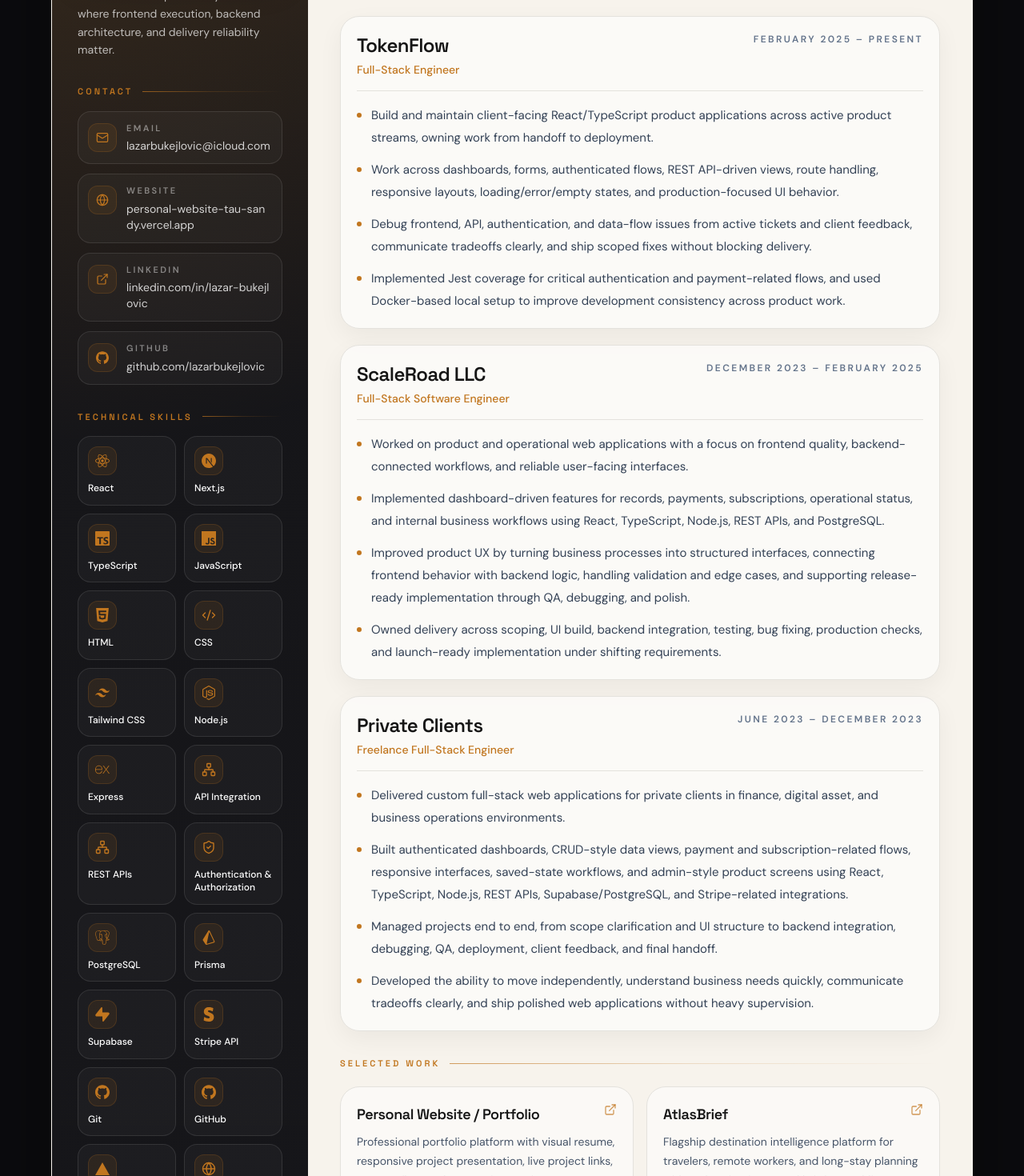
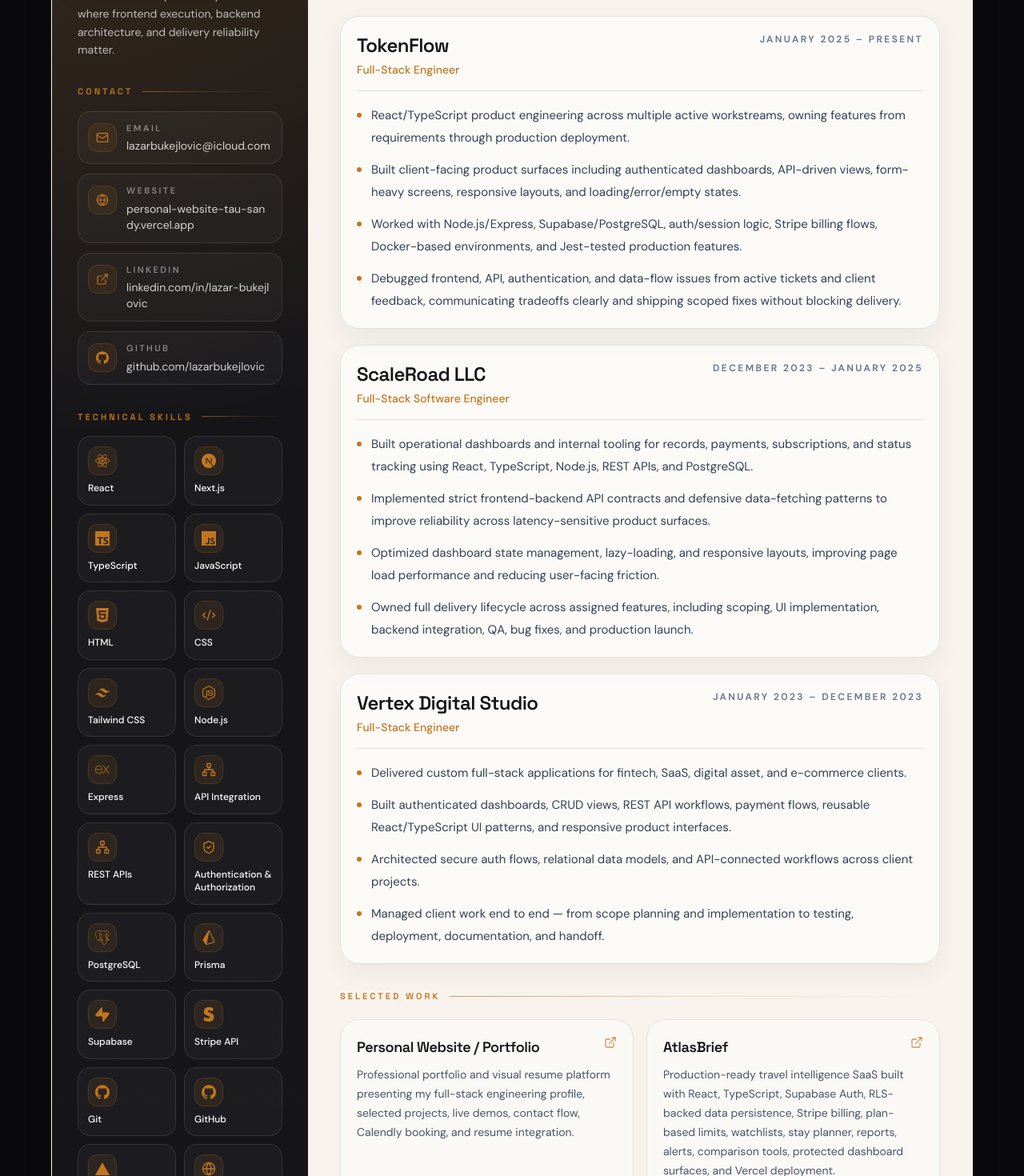
Before and after one commit to lazarbukejlovic/personal-website, a React (Vite) app: page /resume in a window 1280 px wide. Shown: the part 520-1990 px from the top of the page at 80% size. Built offline with nearby package versions, Linux system fonts and the light colour scheme; the HTML template or start-up script is replaced by a standard one.

Commit message:
Update website resume content

```diff
--- a/src/components/ExperienceSection.tsx
+++ b/src/components/ExperienceSection.tsx
@@ -14,42 +14,42 @@ const EXPERIENCE: ExperienceEntry[] = [
   {
     company: "TokenFlow",
     title: "Full-Stack Engineer",
-    period: "February 2025 – Present",
+    period: "January 2025 – Present",
     image: "/images/tokenflow-logo.png",
     imageAlt: "TokenFlow logo",
     logoHref: "https://www.atom.com/name/TokenFlow.ai",
     points: [
-      "Build and maintain client-facing React/TypeScript product applications across active product streams, owning work from handoff to deployment.",
-      "Work across dashboards, forms, authenticated flows, REST API-driven views, route handling, responsive layouts, loading/error/empty states, and production-focused UI behavior.",
-      "Debug frontend, API, authentication, and data-flow issues from active tickets and client feedback, communicate tradeoffs clearly, and ship scoped fixes without blocking delivery.",
-      "Implemented Jest coverage for critical authentication and payment-related flows, and used Docker-based local setup to improve development consistency across product work.",
+      "React/TypeScript product engineering across multiple active workstreams, owning features from requirements through production deployment.",
+      "Built client-facing product surfaces including authenticated dashboards, API-driven views, form-heavy screens, responsive layouts, and loading/error/empty states.",
+      "Worked with Node.js/Express, Supabase/PostgreSQL, auth/session logic, Stripe billing flows, Docker-based environments, and Jest-tested production features.",
+      "Debugged frontend, API, authentication, and data-flow issues from active tickets and client feedback, communicating tradeoffs clearly and shipping scoped fixes without blocking delivery.",
     ],
   },
   {
     company: "ScaleRoad LLC",
     title: "Full-Stack Software Engineer",
-    period: "December 2023 – February 2025",
+    period: "December 2023 – January 2025",
     image: "/images/scaleroad.png",
     imageAlt: "ScaleRoad LLC",
     logoHref: "https://www.atom.com/name/ScaleRoad",
     points: [
-      "Worked on product and operational web applications with a focus on frontend quality, backend-connected workflows, and reliable user-facing interfaces.",
-      "Implemented dashboard-driven features for records, payments, subscriptions, operational status, and internal business workflows using React, TypeScript, Node.js, REST APIs, and PostgreSQL.",
-      "Improved product UX by turning business processes into structured interfaces, connecting frontend behavior with backend logic, handling validation and edge cases, and supporting release-ready implementation through QA, debugging, and polish.",
-      "Owned delivery across scoping, UI build, backend integration, testing, bug fixing, production checks, and launch-ready implementation under shifting requirements.",
+      "Built operational dashboards and internal tooling for records, payments, subscriptions, and status tracking using React, TypeScript, Node.js, REST APIs, and PostgreSQL.",
+      "Implemented strict frontend-backend API contracts and defensive data-fetching patterns to improve reliability across latency-sensitive product surfaces.",
+      "Optimized dashboard state management, lazy-loading, and responsive layouts, improving page load performance and reducing user-facing friction.",
+      "Owned full delivery lifecycle across assigned features, including scoping, UI implementation, backend integration, QA, bug fixes, and production launch.",
     ],
   },
   {
-    company: "Private Clients",
-    title: "Freelance Full-Stack Engineer",
-    period: "June 2023 – December 2023",
+    company: "Vertex Digital Studio",
+    title: "Full-Stack Engineer",
+    period: "January 2023 – December 2023",
     image: "/images/private-clients-badge.svg",
-    imageAlt: "Private Clients – Freelance Full-Stack Engineer",
+    imageAlt: "Vertex Digital Studio logo",
     points: [
-      "Delivered custom full-stack web applications for private clients in finance, digital asset, and business operations environments.",
-      "Built authenticated dashboards, CRUD-style data views, payment and subscription-related flows, responsive interfaces, saved-state workflows, and admin-style product screens using React, TypeScript, Node.js, REST APIs, Supabase/PostgreSQL, and Stripe-related integrations.",
-      "Managed projects end to end, from scope clarification and UI structure to backend integration, debugging, QA, deployment, client feedback, and final handoff.",
-      "Developed the ability to move independently, understand business needs quickly, communicate tradeoffs clearly, and ship polished web applications without heavy supervision.",
+      "Delivered custom full-stack applications for fintech, SaaS, digital asset, and e-commerce clients.",
+      "Built authenticated dashboards, CRUD views, REST API workflows, payment flows, reusable React/TypeScript UI patterns, and responsive product interfaces.",
+      "Architected secure auth flows, relational data models, and API-connected workflows across client projects.",
+      "Managed client work end to end — from scope planning and implementation to testing, deployment, documentation, and handoff.",
     ],
   },
 ];
--- a/src/pages/Resume.tsx
+++ b/src/pages/Resume.tsx
@@ -102,34 +102,34 @@ const EXPERIENCE = [
   {
     company: "TokenFlow",
     title: "Full-Stack Engineer",
-    period: "February 2025 – Present",
+    period: "January 2025 – Present",
     points: [
-      "Build and maintain client-facing React/TypeScript product applications across active product streams, owning work from handoff to deployment.",
-      "Work across dashboards, forms, authenticated flows, REST API-driven views, route handling, responsive layouts, loading/error/empty states, and production-focused UI behavior.",
-      "Debug frontend, API, authentication, and data-flow issues from active tickets and client feedback, communicate tradeoffs clearly, and ship scoped fixes without blocking delivery.",
-      "Implemented Jest coverage for critical authentication and payment-related flows, and used Docker-based local setup to improve development consistency across product work.",
+      "React/TypeScript product engineering across multiple active workstreams, owning features from requirements through production deployment.",
+      "Built client-facing product surfaces including authenticated dashboards, API-driven views, form-heavy screens, responsive layouts, and loading/error/empty states.",
+      "Worked with Node.js/Express, Supabase/PostgreSQL, auth/session logic, Stripe billing flows, Docker-based environments, and Jest-tested production features.",
+      "Debugged frontend, API, authentication, and data-flow issues from active tickets and client feedback, communicating tradeoffs clearly and shipping scoped fixes without blocking delivery.",
     ],
   },
   {
     company: "ScaleRoad LLC",
     title: "Full-Stack Software Engineer",
-    period: "December 2023 – February 2025",
+    period: "December 2023 – January 2025",
     points: [
-      "Worked on product and operational web applications with a focus on frontend quality, backend-connected workflows, and reliable user-facing interfaces.",
-      "Implemented dashboard-driven features for records, payments, subscriptions, operational status, and internal business workflows using React, TypeScript, Node.js, REST APIs, and PostgreSQL.",
-      "Improved product UX by turning business processes into structured interfaces, connecting frontend behavior with backend logic, handling validation and edge cases, and supporting release-ready implementation through QA, debugging, and polish.",
-      "Owned delivery across scoping, UI build, backend integration, testing, bug fixing, production checks, and launch-ready implementation under shifting requirements.",
+      "Built operational dashboards and internal tooling for records, payments, subscriptions, and status tracking using React, TypeScript, Node.js, REST APIs, and PostgreSQL.",
+      "Implemented strict frontend-backend API contracts and defensive data-fetching patterns to improve reliability across latency-sensitive product surfaces.",
+      "Optimized dashboard state management, lazy-loading, and responsive layouts, improving page load performance and reducing user-facing friction.",
+      "Owned full delivery lifecycle across assigned features, including scoping, UI implementation, backend integration, QA, bug fixes, and production launch.",
     ],
   },
   {
-    company: "Private Clients",
-    title: "Freelance Full-Stack Engineer",
-    period: "June 2023 – December 2023",
+    company: "Vertex Digital Studio",
+    title: "Full-Stack Engineer",
+    period: "January 2023 – December 2023",
     points: [
-      "Delivered custom full-stack web applications for private clients in finance, digital asset, and business operations environments.",
-      "Built authenticated dashboards, CRUD-style data views, payment and subscription-related flows, responsive interfaces, saved-state workflows, and admin-style product screens using React, TypeScript, Node.js, REST APIs, Supabase/PostgreSQL, and Stripe-related integrations.",
-      "Managed projects end to end, from scope clarification and UI structure to backend integration, debugging, QA, deployment, client feedback, and final handoff.",
-      "Developed the ability to move independently, understand business needs quickly, communicate tradeoffs clearly, and ship polished web applications without heavy supervision.",
+      "Delivered custom full-stack applications for fintech, SaaS, digital asset, and e-commerce clients.",
+      "Built authenticated dashboards, CRUD views, REST API workflows, payment flows, reusable React/TypeScript UI patterns, and responsive product interfaces.",
+      "Architected secure auth flows, relational data models, and API-connected workflows across client projects.",
+      "Managed client work end to end — from scope planning and implementation to testing, deployment, documentation, and handoff.",
     ],
   },
 ];
@@ -138,31 +138,31 @@ const PROJECTS: ProjectItem[] = [
   {
     name: "Personal Website / Portfolio",
     description:
-      "Professional portfolio platform with visual resume, responsive project presentation, live project links, contact flow, and resume integration.",
+      "Professional portfolio and visual resume platform presenting my full-stack engineering profile, selected projects, live demos, contact flow, Calendly booking, and resume integration.",
     href: "https://personal-website-tau-sandy.vercel.app/",
   },
   {
     name: "AtlasBrief",
     description:
-      "Flagship destination intelligence platform for travelers, remote workers, and long-stay planning with authentication, saved briefs, watchlists, traveler profiles, stay planning, billing, alerts, and reports.",
+      "Production-ready travel intelligence SaaS built with React, TypeScript, Supabase Auth, RLS-backed data persistence, Stripe billing, plan-based limits, watchlists, stay planner, reports, alerts, comparison tools, protected dashboard surfaces, and Vercel deployment.",
     href: "https://atlasbrief.vercel.app",
   },
   {
     name: "GeoRisk Platform",
     description:
-      "Geopolitical risk intelligence dashboard for conflict monitoring, market impact analysis, historical context, and simulated humanitarian relief tracking.",
+      "Geopolitical risk intelligence dashboard with conflict monitoring, market-impact sections, historical context views, modular risk content, and decision-focused reporting flows across responsive layouts.",
     href: "https://georisk-platform.vercel.app/",
   },
   {
     name: "DevPath Hub",
     description:
-      "Developer growth and portfolio support platform for structured career workflows, project planning, portfolio positioning, and resource-driven learning.",
+      "Developer growth platform for structured portfolio workflows, project planning, guided career preparation, reusable UI patterns, and clean product journeys.",
     href: "https://devpath-hub.vercel.app/",
   },
   {
     name: "EchoRoom",
     description:
-      "Social/developer conversation platform concept with feed interactions, messaging and discovery flows, live activity sections, and responsive product UI.",
+      "Real-time social/developer conversation platform with feed interactions, messaging, discovery flows, live activity panels, defensive empty states, and responsive navigation.",
     href: "https://echo-room-teal.vercel.app/",
   },
   {
```
Also changed, not shown: 1 other file (tests, documents, lock files or other folders).
